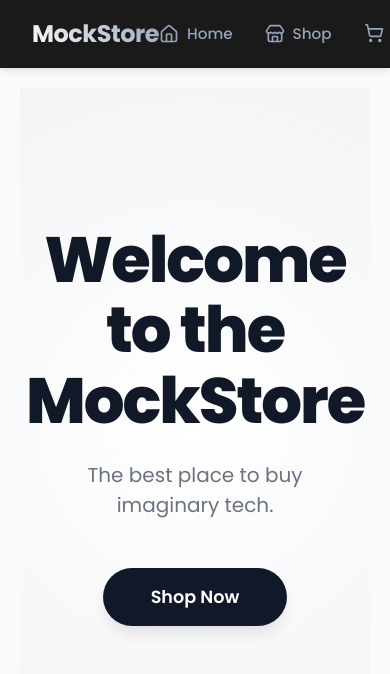
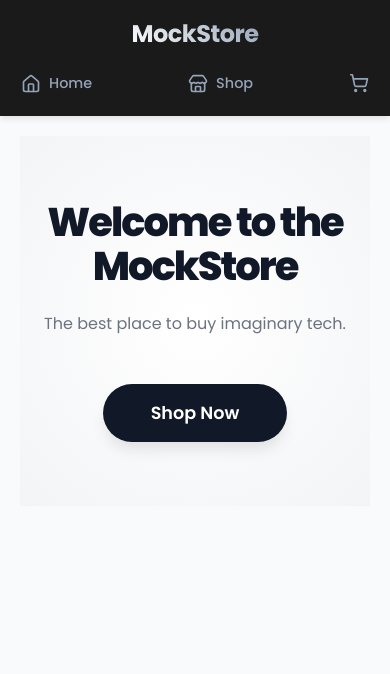
Before and after one commit to noyeosa-obazee/shopping-cart, a React (Vite) app: page / in a window 390 px wide. Shown: the top 674 px of the page. Built offline with nearby package versions, Linux system fonts and the light colour scheme; no server answers.

Commit message:
implement responsive design for home, shop and cart pages

```diff
--- a/src/pages/Cart.module.css
+++ b/src/pages/Cart.module.css
@@ -136,3 +136,53 @@
   transform: translateY(-2px);
   box-shadow: 0 10px 20px -5px rgba(0, 0, 0, 0.15);
 }
+
+/* Mobile Responsiveness */
+@media (max-width: 768px) {
+  .container {
+    padding: 1rem;
+    margin: 1rem;
+  }
+
+  .cartItem {
+    flex-direction: column; /* Stack everything */
+    align-items: flex-start;
+    position: relative; /* So we can position the trash icon */
+  }
+
+  .cartItem img {
+    width: 100%; /* Full width image looks better on mobile stack */
+    height: 150px;
+    margin-bottom: 1rem;
+  }
+
+  .details {
+    margin-left: 0;
+    margin-bottom: 1rem;
+    width: 100%;
+  }
+
+  .quantity {
+    margin: 0;
+    width: 100%;
+    justify-content: space-between;
+    padding: 10px;
+  }
+
+  .removeBtn {
+    position: absolute;
+    top: 10px;
+    right: 10px;
+    border: none;
+    background: rgba(255, 255, 255, 0.9);
+    box-shadow: 0 2px 4px rgba(0, 0, 0, 0.1);
+  }
+
+  .total h3 {
+    font-size: 1.5rem;
+  }
+
+  .total button {
+    width: 100%;
+  }
+}
--- a/src/pages/Home.module.css
+++ b/src/pages/Home.module.css
@@ -43,3 +43,18 @@
   box-shadow: 0 20px 25px -5px rgba(0, 0, 0, 0.1);
   background-color: #000;
 }
+
+@media (max-width: 768px) {
+  .hero {
+    height: auto;
+    padding: 4rem 1rem;
+  }
+
+  .hero h1 {
+    font-size: 2.5rem;
+  }
+
+  .hero p {
+    font-size: 1rem;
+  }
+}
--- a/src/pages/Navbar.module.css
+++ b/src/pages/Navbar.module.css
@@ -62,3 +62,22 @@
   border-radius: 50%;
   border: 2px solid #1a1a1a;
 }
+
+@media (max-width: 768px) {
+  .navbar {
+    flex-direction: column;
+    gap: 1rem;
+    padding: 1rem;
+  }
+
+  .links {
+    width: 100%;
+    justify-content: space-between;
+    gap: 0;
+  }
+
+  .links a {
+    font-size: 0.9rem;
+    padding: 5px;
+  }
+}
--- a/src/pages/Shop.module.css
+++ b/src/pages/Shop.module.css
@@ -152,3 +152,21 @@
     transform: rotate(360deg);
   }
 }
+
+@media (max-width: 640px) {
+  .grid {
+    grid-template-columns: repeat(auto-fill, minmax(100%, 1fr));
+    gap: 1.5rem;
+    padding: 1.5rem;
+  }
+
+  .card img {
+    height: 200px;
+    padding: 1rem;
+  }
+
+  .controls button {
+    width: 40px;
+    height: 40px;
+  }
+}
```
